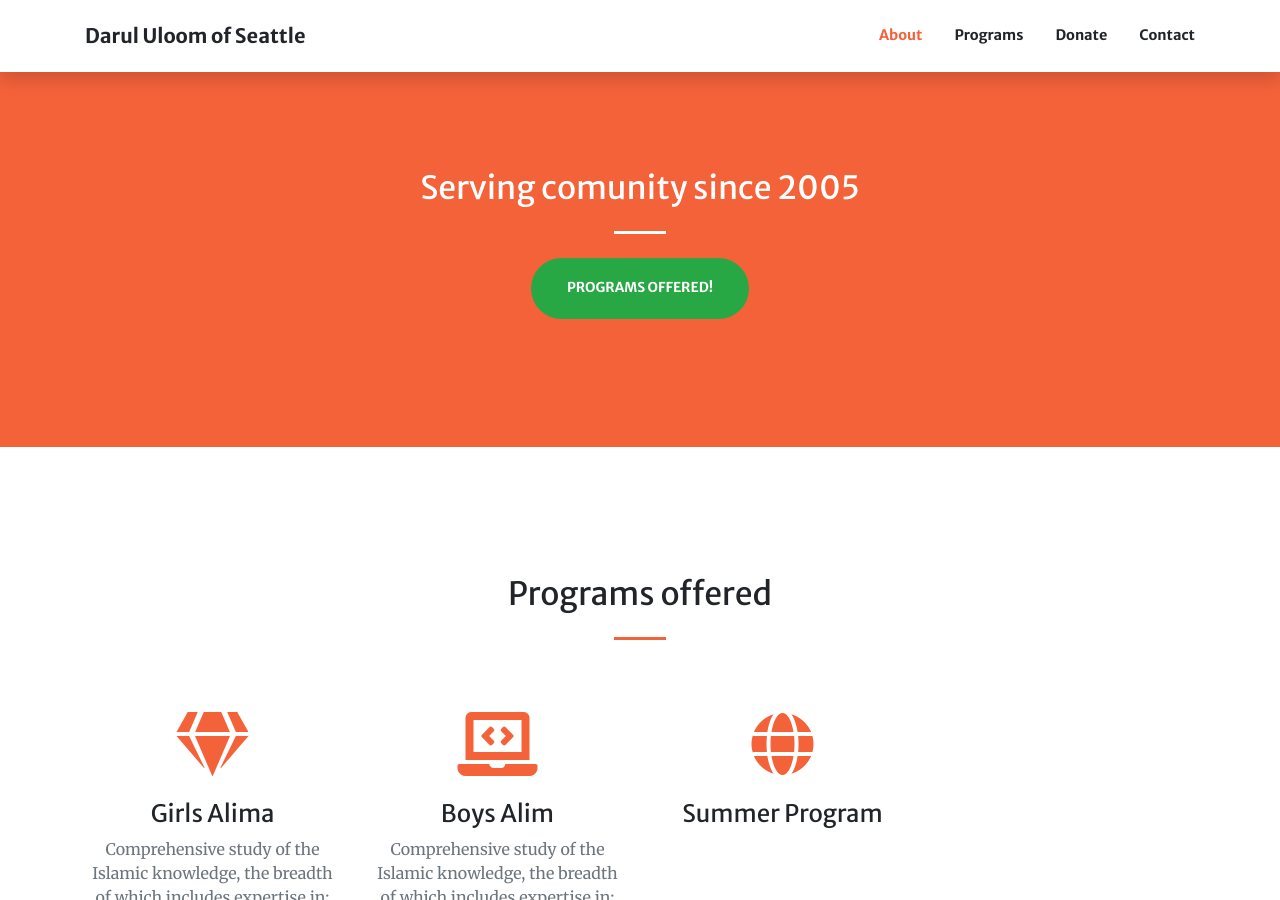
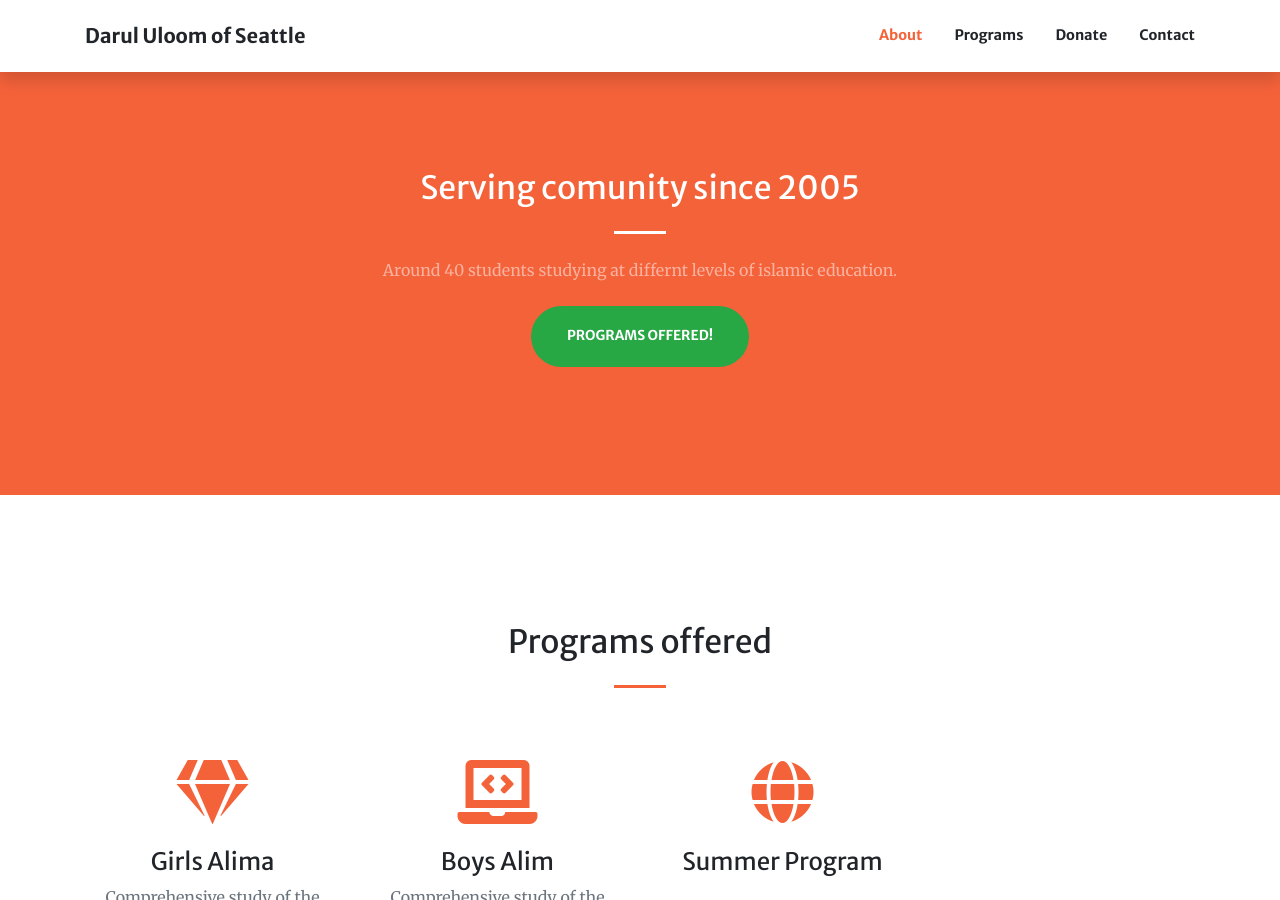
Before and after one commit to sajjadakhter/darul-uloom-seattle, a Jekyll site: the page built from index.html, in a window 1280 px wide and 900 px high, scrolled down 859 px. Built offline with Jekyll 4.4.1, drawn with Linux system fonts in a browser that asks for light colours.

Commit message:
Update about.html

```diff
--- a/_includes/about.html
+++ b/_includes/about.html
@@ -5,7 +5,7 @@
       <div class="col-lg-8 text-center">
         <h2 class="text-white mt-0">Serving comunity since 2005</h2>
         <hr class="divider light my-4">
-        <p class="text-white-50 mb-4"></p>
+        <p class="text-white-50 mb-4">Around 40 students studying at differnt levels of islamic education.</p>
         <a class="btn btn-success btn-xl js-scroll-trigger" href="#programs">Programs offered!</a>
       </div>
     </div>
```
